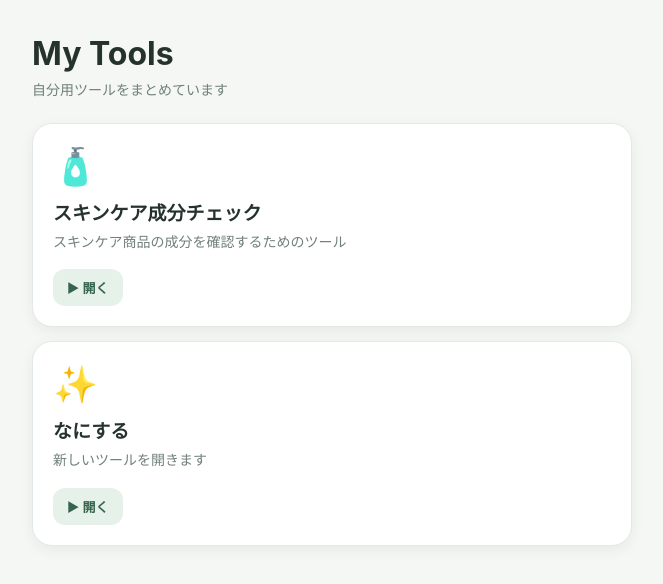
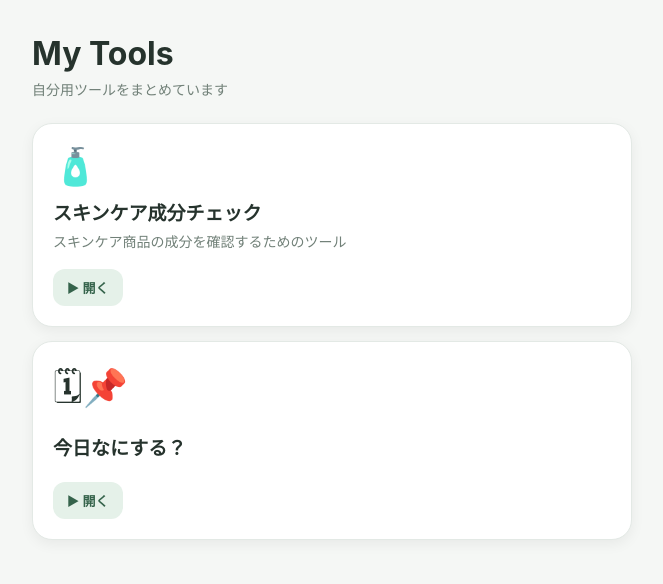
Before and after one commit to misonikomi-udon/my-tools, a plain HTML site: page index.html in a window 1280 px wide. Shown: the whole page, without its empty margins (308-971 px from the left). Drawn offline with Linux system fonts and the light colour scheme.

Commit message:
Update index.html

```diff
--- a/index.html
+++ b/index.html
@@ -93,10 +93,10 @@
     <div class="open">▶ 開く</div>
   </a>
 <a class="card" href="次なにする会議.html">
-  <div class="icon">✨</div>
-  <div class="card-title">なにする</div>
+  <div class="icon">🗓📌</div>
+  <div class="card-title">今日なにする？</div>
   <div class="card-description">
-    新しいツールを開きます
+
   </div>
   <div class="open">▶ 開く</div>
 </a>
```
